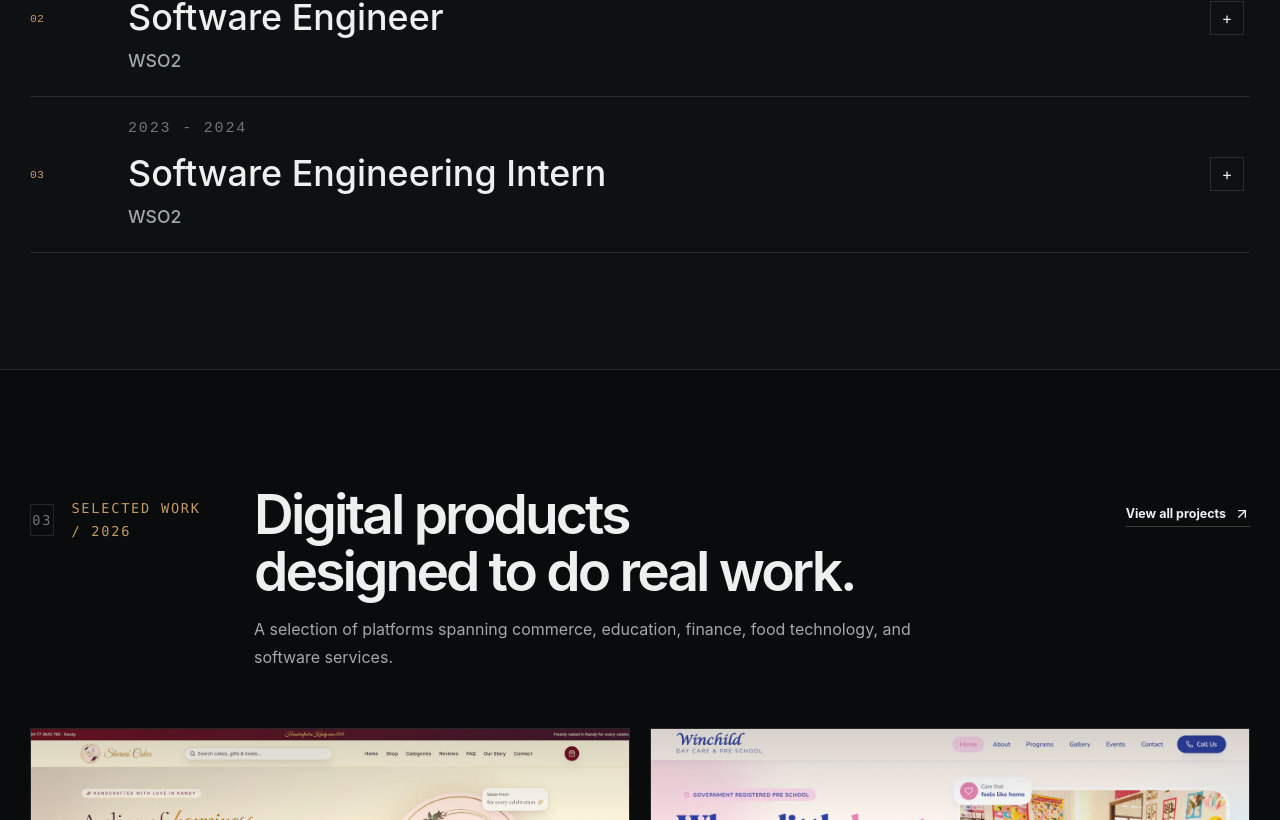
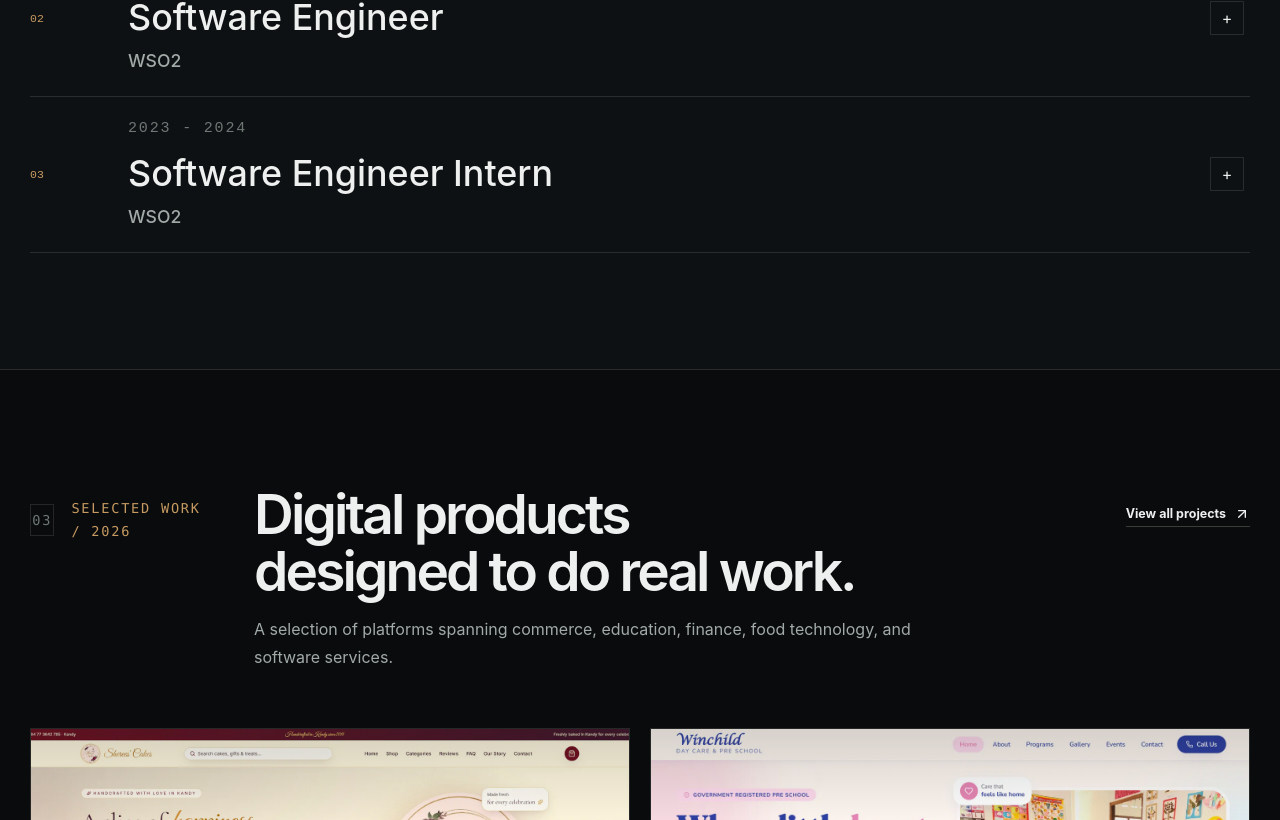
Before and after one commit to SachinAkash01/sachinakash.dev, a React (Vite) app in the folder sachinakash.dev/: page / in a window 1280 px wide. Shown: the part 3140-3960 px from the top of the page. Built offline with nearby package versions, Linux system fonts and the light colour scheme.

Commit message:
Refactor intern role name

```diff
--- a/sachinakash.dev/src/data/portfolio.ts
+++ b/sachinakash.dev/src/data/portfolio.ts
@@ -192,7 +192,7 @@ export const experiences: Experience[] = [
     ],
   },
   {
-    role: "Software Engineering Intern",
+    role: "Software Engineer Intern",
     company: "WSO2",
     period: "2023 - 2024",
     summary:
```
